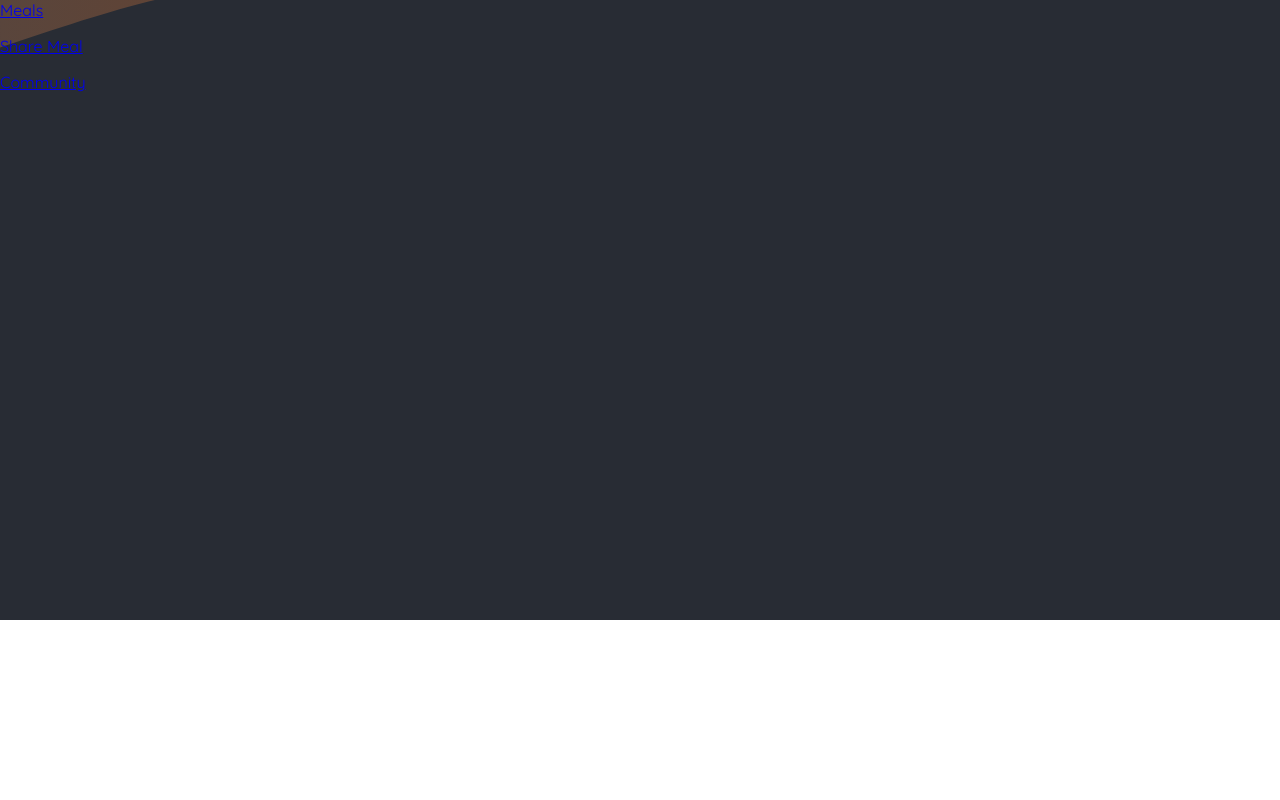
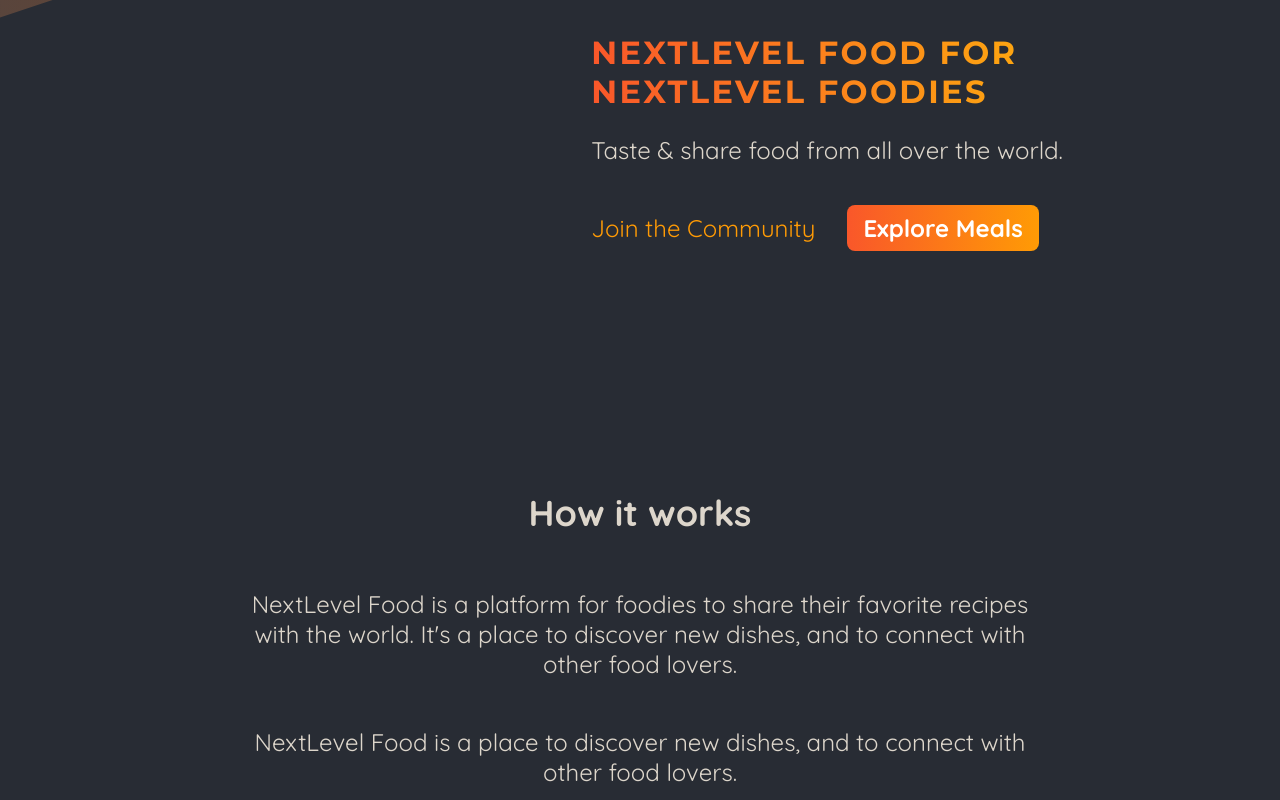
Before and after one commit to Don-Up/MealsApp, a Next.js app: page / in a window 1280 px wide. Shown: the part 180-980 px from the top of the page. Before the commit the page ends 800 px from the top, so only its background shows below. Built offline with nearby package versions, Linux system fonts and the light colour scheme.

Commit message:
feat(app): add homepage layout and styles
- Create new CSS module for homepage styles
- Implement header with slideshow and hero section
- Add call-to-action buttons
- Create sections for "How it works" and "Why NextLevel Food?"
- Update background styling for main header

```diff
--- /dev/null
+++ b/src/app/page.module.css
@@ -0,0 +1,75 @@
+.header {
+  display: flex;
+  gap: 3rem;
+  margin: 3rem auto;
+  width: 90%;
+  max-width: 75rem;
+}
+
+.slideshow {
+  width: 40rem;
+  height: 25rem;
+}
+
+.hero {
+  color: #ddd6cb;
+  font-size: 1.5rem;
+}
+
+.hero h1 {
+  font-size: 2rem;
+  font-weight: bold;
+  font-family: 'Montserrat', sans-serif;
+  letter-spacing: 0.15rem;
+  text-transform: uppercase;
+  background: linear-gradient(90deg, #f9572a, #ffc905);
+  background-clip: text;
+  -webkit-background-clip: text;
+  -webkit-text-fill-color: transparent;
+}
+
+.cta {
+  font-size: 1.5rem;
+  display: flex;
+  gap: 1rem;
+}
+
+.cta a {
+  display: inline-block;
+  margin-top: 1rem;
+  padding: 0.5rem 1rem;
+  border-radius: 0.5rem;
+  background: linear-gradient(90deg, #f9572a, #ff9b05);
+  color: #ffffff;
+  font-weight: bold;
+  text-decoration: none;
+}
+
+.cta a:hover,
+.cta a:active {
+  background: linear-gradient(90deg, #fd4715, #f9b241);
+}
+
+.cta a:first-child {
+  background: transparent;
+  font-weight: normal;
+  color: #ff9b05;
+  padding-left: 0;
+}
+
+.cta a:first-child:hover,
+.cta a:first-child:active {
+  background: transparent;
+  color: #f9b241;
+}
+
+.section {
+  display: flex;
+  flex-direction: column;
+  color: #ddd6cb;
+  font-size: 1.5rem;
+  max-width: 50rem;
+  width: 90%;
+  margin: 2rem auto;
+  text-align: center;
+}
--- a/src/app/page.tsx
+++ b/src/app/page.tsx
@@ -1,13 +1,60 @@
 import Link from "next/link";
+import styles from "./page.module.css";
 
 export default function Home() {
     console.log('Home')
     return (
-        <div>
-            <div>Next.js</div>
-            <p><Link href={"/meals"}>Meals</Link></p>
-            <p><Link href={"/meals/share"}>Share Meal</Link></p>
-            <p><Link href={"/community"}>Community</Link></p>
-        </div>
+        // <main>
+        //     <h1 style={{color: 'white', textAlign: 'center'}}>
+        //         Time to get started!
+        //     </h1>
+        //     <p><Link href={"/meals"}>Meals</Link></p>
+        //     <p><Link href={"/meals/share"}>Share Meal</Link></p>
+        //     <p><Link href={"/community"}>Community</Link></p>
+        // </main>
+        <>
+            <header className={styles.header}>
+                <div className={styles.slideshow}>
+
+                </div>
+                <div>
+                    <div className={styles.hero}>
+                        <h1>NextLevel Food for NextLevel Foodies</h1>
+                       <p>Taste & share food from all over the world.</p>
+                    </div>
+                    <div className={styles.cta}>
+                        <Link href={"/community"}>Join the Community</Link>
+                        <Link href={"/meals"}>Explore Meals</Link>
+                    </div>
+                </div>
+            </header>
+            <main>
+                <section className={styles.section}>
+                    <h2>How it works</h2>
+                    <p>
+                        NextLevel Food is a platform for foodies to share their favorite
+                        recipes with the world. It&apos;s a place to discover new dishes, and to
+                        connect with other food lovers.
+                    </p>
+                    <p>
+                        NextLevel Food is a place to discover new dishes, and to connect
+                        with other food lovers.
+                    </p>
+                </section>
+
+                <section className={styles.section}>
+                    <h2>Why NextLevel Food?</h2>
+                    <p>
+                        NextLevel Food is a platform for foodies to share their favorite
+                        recipes with the world. It&apos;s a place to discover new dishes, and to
+                        connect with other food lovers.
+                    </p>
+                    <p>
+                        NextLevel Food is a place to discover new dishes, and to connect
+                        with other food lovers.
+                    </p>
+                </section>
+            </main>
+        </>
     );
 }
--- a/src/components/main-header/background.module.css
+++ b/src/components/main-header/background.module.css
@@ -5,6 +5,7 @@
     top: 0;
     left: 0;
     z-index: -1;
+    translate: 0 -30px;
 }
 
 .header-background svg {
```
